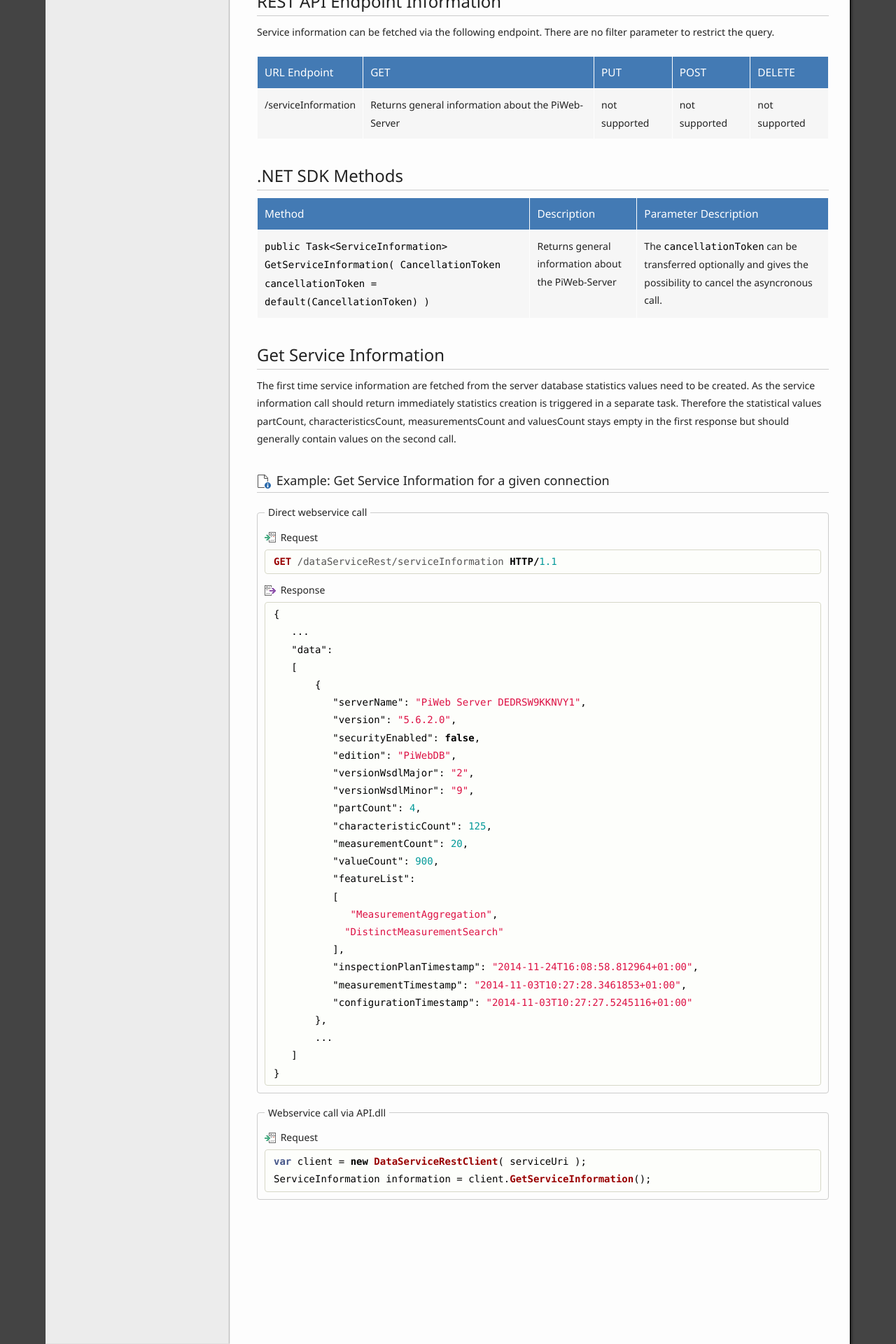
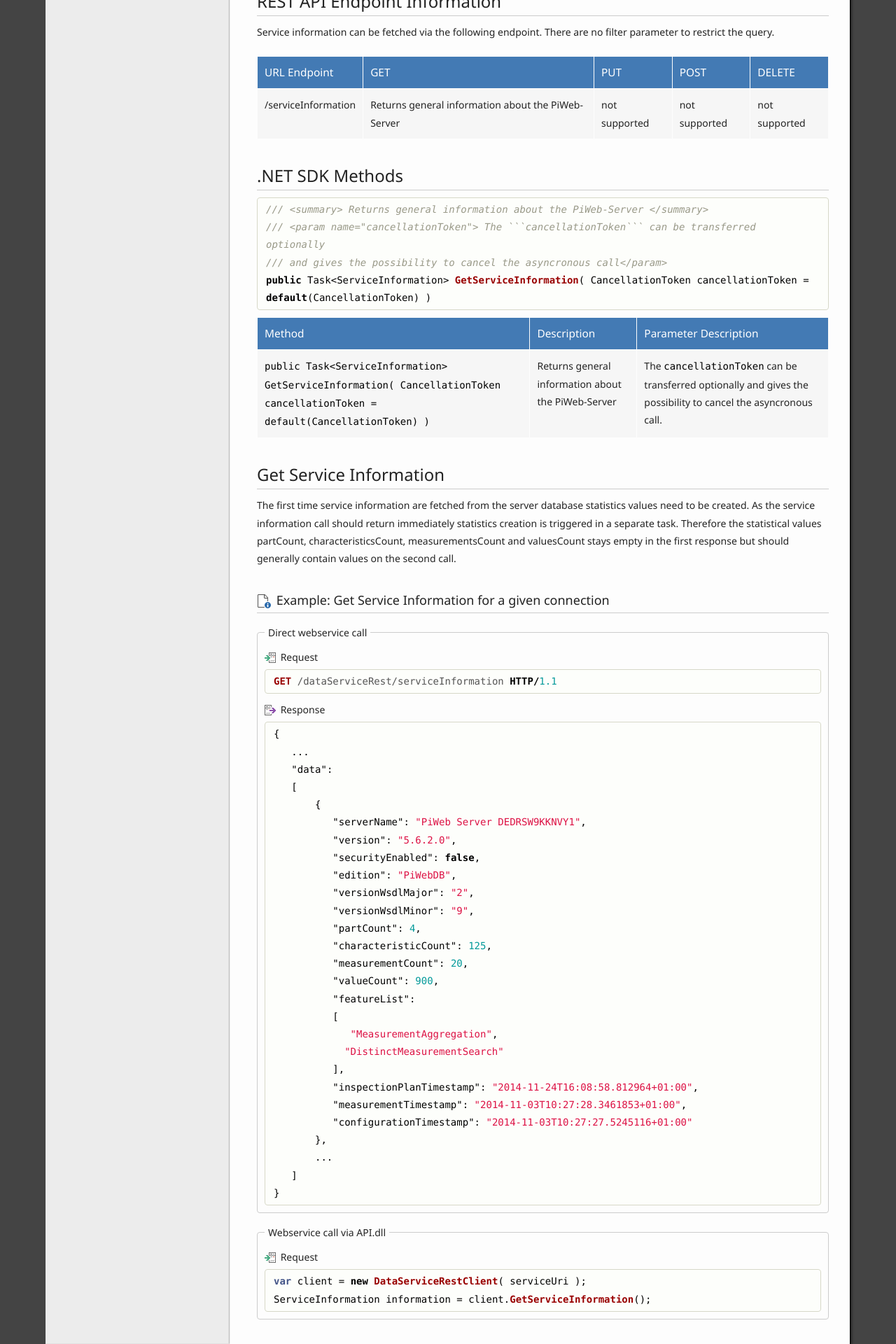
Before and after one commit to ZEISS-PiWeb/PiWeb-Api, a Jekyll site: the page built from _pages/021-serviceinformation.md, in a window 1280 px wide. Shown: the part 1114-3034 px from the top of the page at 70% size. Built offline with Jekyll 4.4.1, drawn with Linux system fonts in a browser that asks for light colours.

Commit message:
Update 021-serviceinformation.md

````diff
--- a/_pages/021-serviceinformation.md
+++ b/_pages/021-serviceinformation.md
@@ -44,6 +44,13 @@
 /serviceInformation | Returns general information about the PiWeb-Server | not supported | not supported | not supported
 
 ## {{page.sections['sdk'] }}
+
+{% highlight csharp %}
+/// <summary> Returns general information about the PiWeb-Server </summary>
+/// <param name="cancellationToken"> The ```cancellationToken``` can be transferred optionally
+/// and gives the possibility to cancel the asyncronous call</param>
+public Task<ServiceInformation> GetServiceInformation( CancellationToken cancellationToken = default(CancellationToken) )
+{% endhighlight %}
 
 Method | Description | Parameter Description
 -------|-------------|----------------------
````
